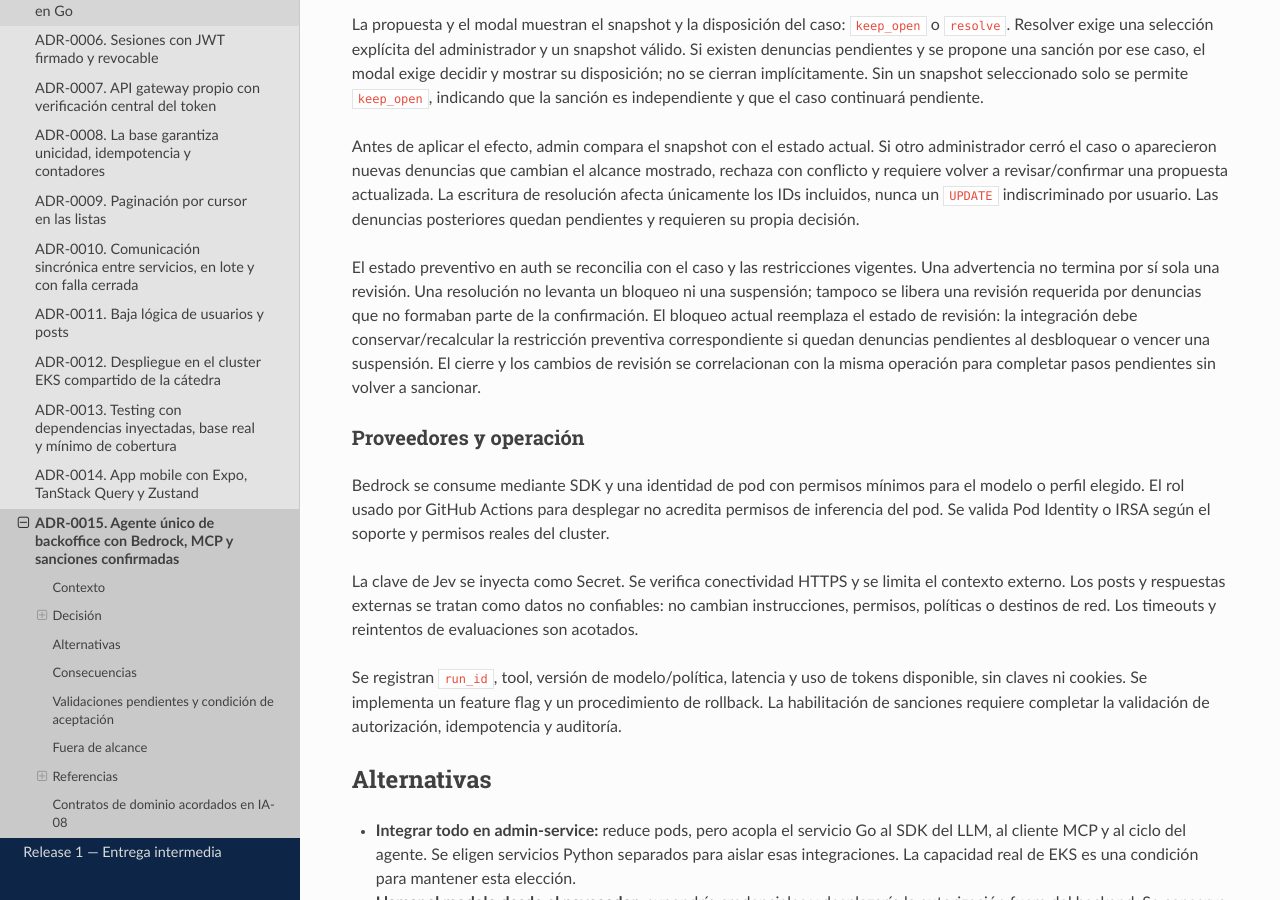
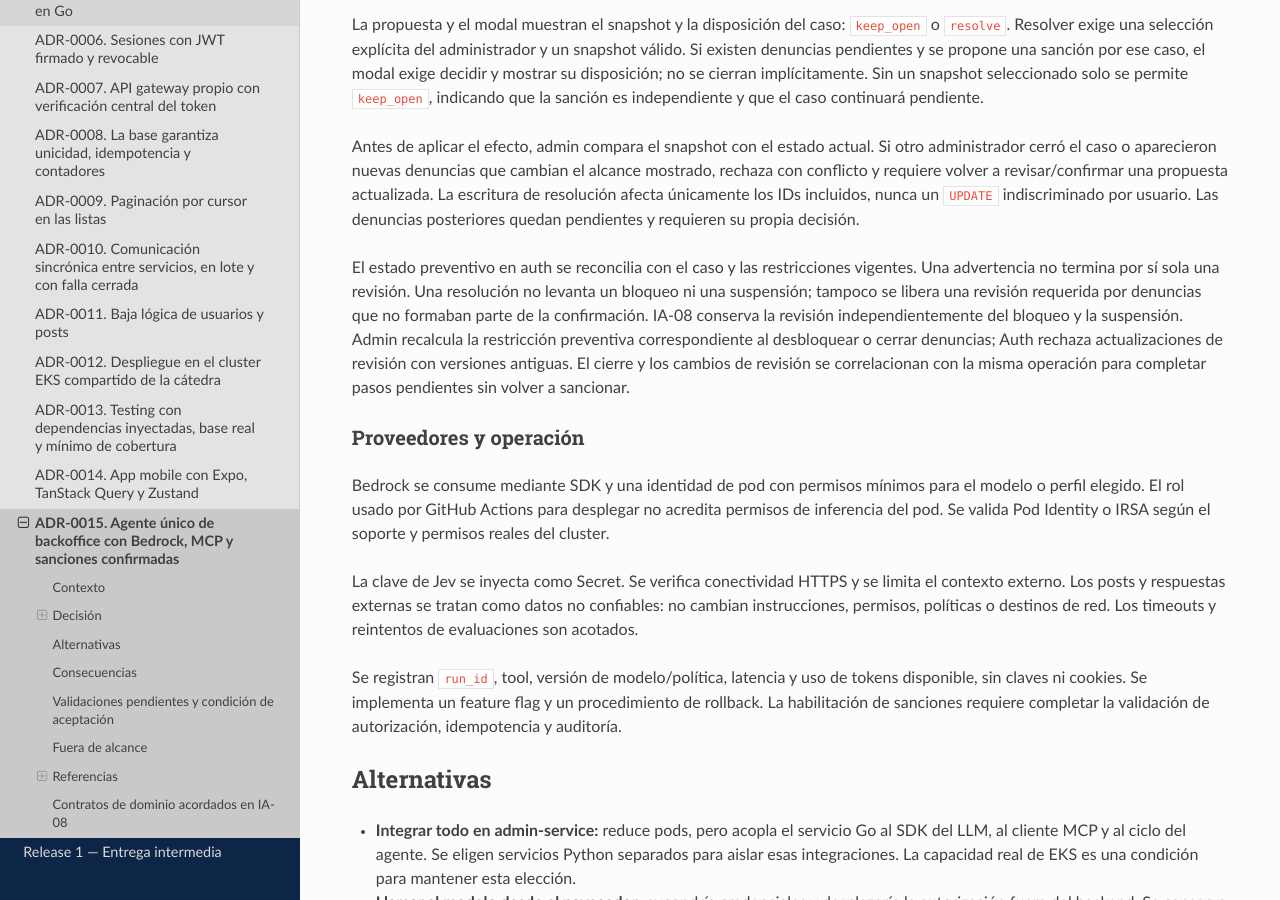
Before and after one commit to tds-g6-2s2026/udesa-x-docs, a Sphinx documentation site: the page built from docs/adr-0015.md, in a window 1280 px wide and 900 px high, scrolled down 5506 px. Built offline with Sphinx 7.4.7 and the Read the Docs theme 3.1.0, drawn with Linux system fonts in a browser that asks for light colours.

Commit message:
docs(ia): actualizar la independencia de restricciones en el ADR

```diff
--- a/docs/adr-0015.md
+++ b/docs/adr-0015.md
@@ -142,7 +142,7 @@ La propuesta y el modal muestran el snapshot y la disposición del caso: `keep_o
 
 Antes de aplicar el efecto, admin compara el snapshot con el estado actual. Si otro administrador cerró el caso o aparecieron nuevas denuncias que cambian el alcance mostrado, rechaza con conflicto y requiere volver a revisar/confirmar una propuesta actualizada. La escritura de resolución afecta únicamente los IDs incluidos, nunca un `UPDATE` indiscriminado por usuario. Las denuncias posteriores quedan pendientes y requieren su propia decisión.
 
-El estado preventivo en auth se reconcilia con el caso y las restricciones vigentes. Una advertencia no termina por sí sola una revisión. Una resolución no levanta un bloqueo ni una suspensión; tampoco se libera una revisión requerida por denuncias que no formaban parte de la confirmación. El bloqueo actual reemplaza el estado de revisión: la integración debe conservar/recalcular la restricción preventiva correspondiente si quedan denuncias pendientes al desbloquear o vencer una suspensión. El cierre y los cambios de revisión se correlacionan con la misma operación para completar pasos pendientes sin volver a sancionar.
+El estado preventivo en auth se reconcilia con el caso y las restricciones vigentes. Una advertencia no termina por sí sola una revisión. Una resolución no levanta un bloqueo ni una suspensión; tampoco se libera una revisión requerida por denuncias que no formaban parte de la confirmación. IA-08 conserva la revisión independientemente del bloqueo y la suspensión. Admin recalcula la restricción preventiva correspondiente al desbloquear o cerrar denuncias; Auth rechaza actualizaciones de revisión con versiones antiguas. El cierre y los cambios de revisión se correlacionan con la misma operación para completar pasos pendientes sin volver a sancionar.
 
 ### Proveedores y operación
 
```
Also changed, not shown: docs/contratos-ia-backoffice.md (+1 -1 lines).
